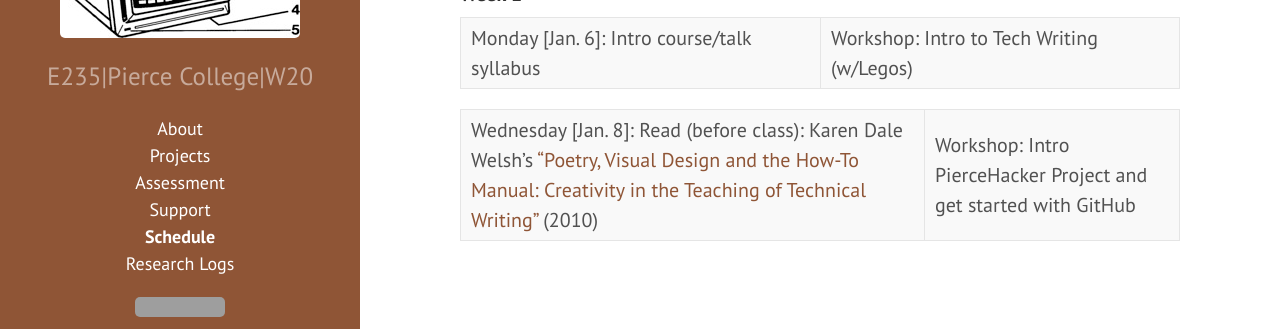
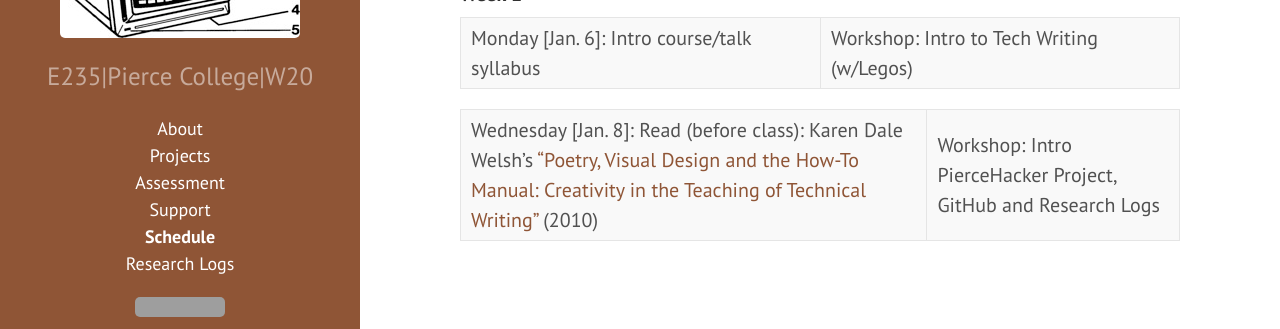
Before and after one commit to jloan/235v2, a Jekyll site: the page built from 04schedule.md, in a window 1280 px wide. Shown: the part 168-497 px from the top of the page. Built offline with Jekyll 4.4.1, drawn with Linux system fonts in a browser that asks for light colours; grey boxes are pictures that could not be loaded.

Commit message:
Update 04schedule.md

```diff
--- a/04schedule.md
+++ b/04schedule.md
@@ -7,4 +7,4 @@ permalink: /schedule/
 
 Monday [Jan. 6]: Intro course/talk syllabus | Workshop: Intro to Tech Writing (w/Legos)
 
-Wednesday [Jan. 8]:  Read (before class): Karen Dale Welsh's ["Poetry, Visual Design and the How-To Manual: Creativity in the Teaching of Technical Writing"](https://ezproxy.pierce.ctc.edu:2057/docview/237307200/fulltext/EA8940D7FEA24DE2PQ/1?accountid=2280) (2010) | Workshop: Intro PierceHacker Project and get started with GitHub
+Wednesday [Jan. 8]:  Read (before class): Karen Dale Welsh's ["Poetry, Visual Design and the How-To Manual: Creativity in the Teaching of Technical Writing"](https://ezproxy.pierce.ctc.edu:2057/docview/237307200/fulltext/EA8940D7FEA24DE2PQ/1?accountid=2280) (2010) | Workshop: Intro PierceHacker Project, GitHub and Research Logs
```
